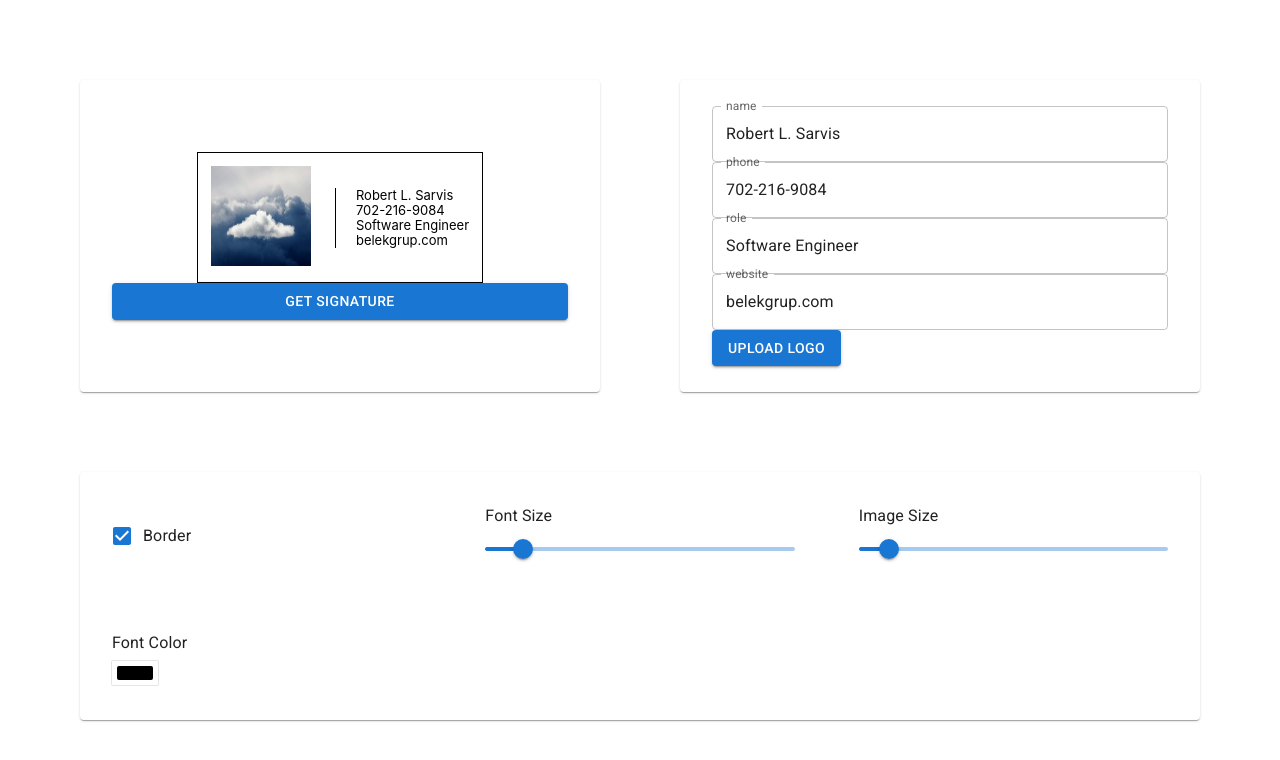
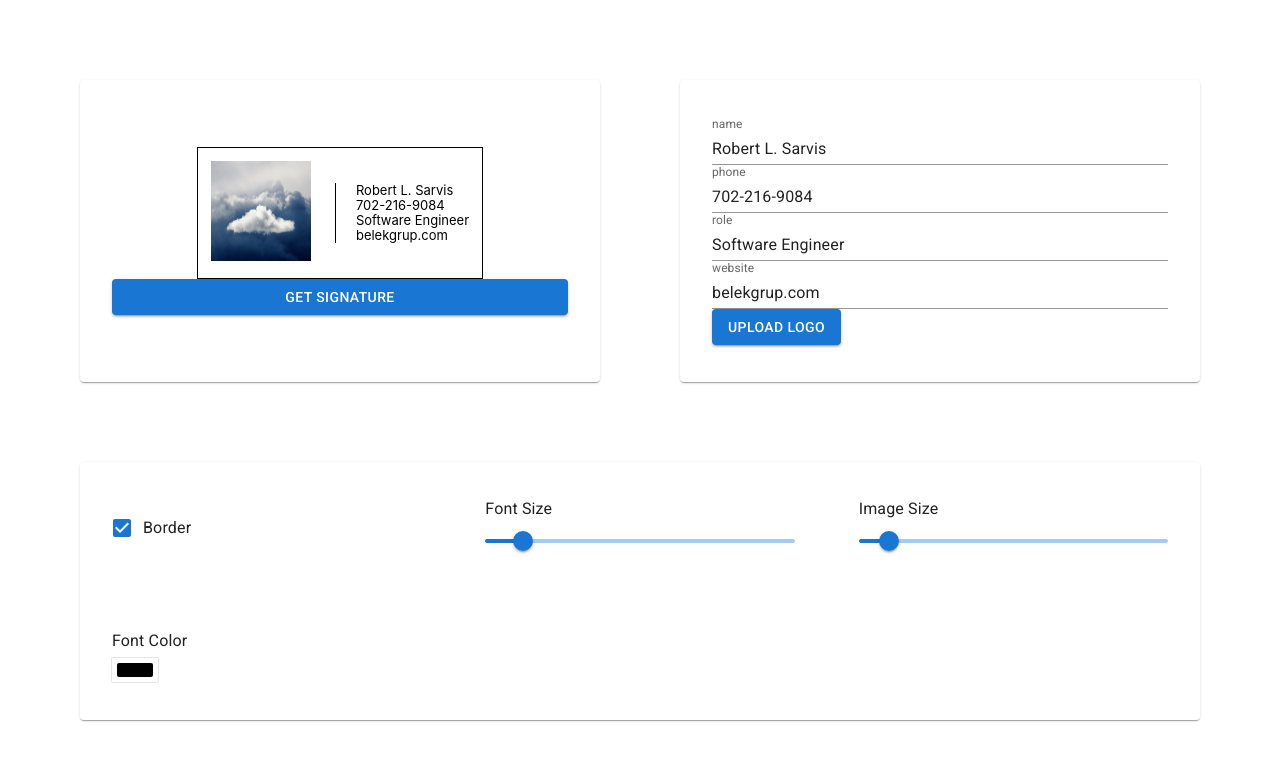
Before and after one commit to MatanAvneri/oms, a React (Vite) app: page / in a window 1280 px wide. Shown: the top 760 px of the page. Built offline with nearby package versions, Linux system fonts and the light colour scheme.

Commit message:
upgrade mui

```diff
--- a/src/components/EmailInputs.tsx
+++ b/src/components/EmailInputs.tsx
@@ -18,10 +18,10 @@ const EmailInputs: React.FC = () => {
   return (
     <Container>
       <form>
-        <TextField fullWidth label='name' name='name' onChange={(e) => setValue('name', e.target.value)} value={name} />
-        <TextField fullWidth label='phone' name='phone' onChange={(e) => setValue('phone', e.target.value)} value={phone} />
-        <TextField fullWidth label='role' name='role' onChange={(e) => setValue('role', e.target.value)} value={role} />
-        <TextField fullWidth label='website' name='website' onChange={(e) => setValue('website', e.target.value)} value={website} />
+        <TextField variant="standard"  fullWidth label='name' name='name' onChange={(e) => setValue('name', e.target.value)} value={name} />
+        <TextField variant="standard"  fullWidth label='phone' name='phone' onChange={(e) => setValue('phone', e.target.value)} value={phone} />
+        <TextField variant="standard"  fullWidth label='role' name='role' onChange={(e) => setValue('role', e.target.value)} value={role} />
+        <TextField variant="standard"  fullWidth label='website' name='website' onChange={(e) => setValue('website', e.target.value)} value={website} />
         <Button
           variant="contained"
           component="label"
```
